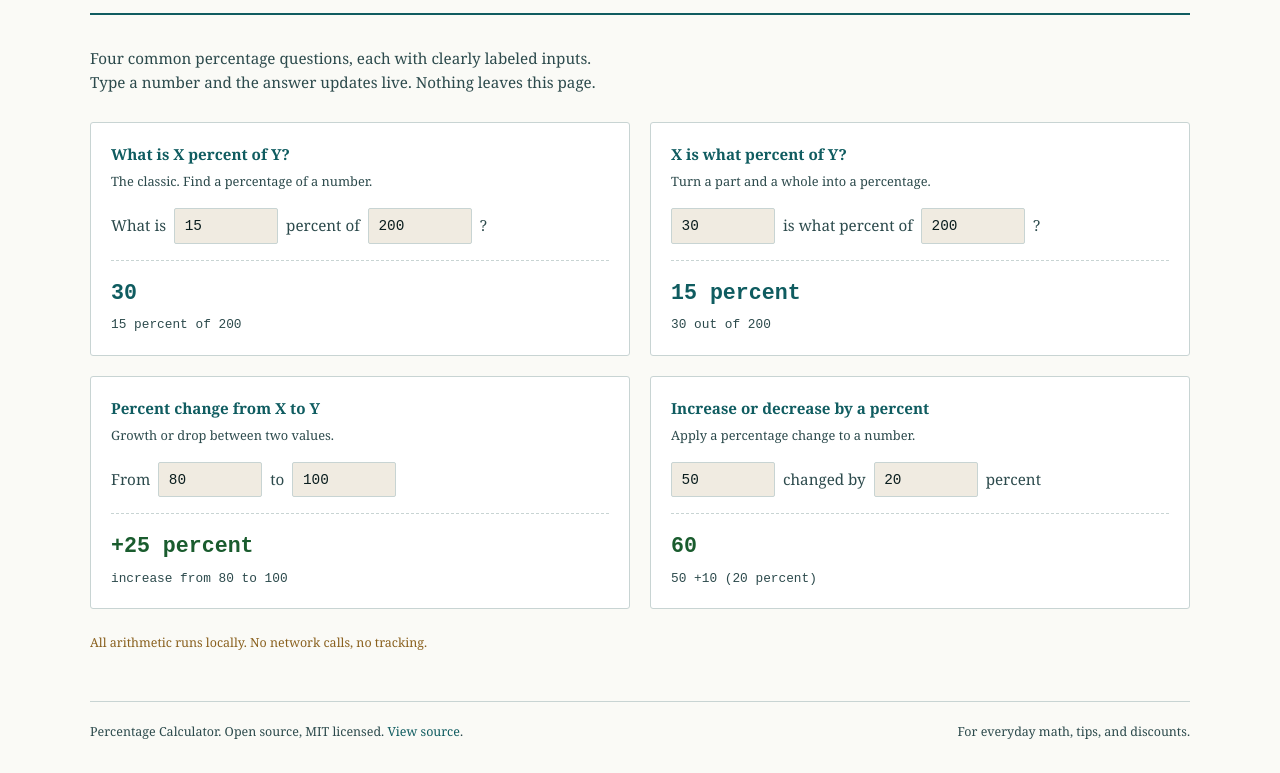
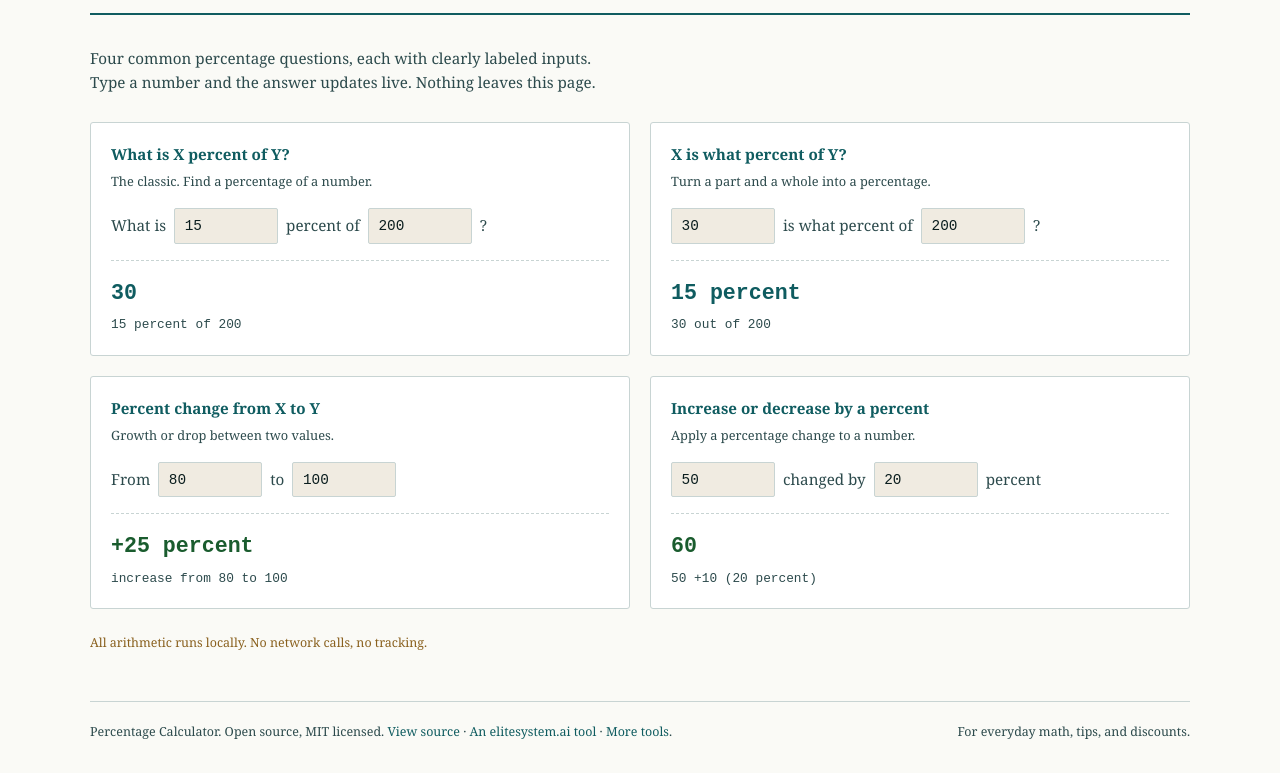
Before and after one commit to 0xelitesystem/percentage-calculator, a plain HTML site: page index.html in a window 1280 px wide. Shown: the part 97-870 px from the top of the page. Drawn offline with Linux system fonts and the light colour scheme.

Commit message:
Give the page title a real pitch

```diff
--- a/index.html
+++ b/index.html
@@ -3,7 +3,7 @@
 <head>
 <meta charset="UTF-8">
 <meta name="viewport" content="width=device-width, initial-scale=1.0">
-<title>Percentage Calculator</title>
+<title>Percentage Calculator - four common percentage questions</title>
 <meta name="description" content="Percentage Calculator">
 <meta property="og:title" content="Percentage Calculator">
 <meta property="og:description" content="Percentage Calculator">
@@ -181,7 +181,7 @@ footer a:hover { text-decoration: underline; }
 <div class="privacy-note">All arithmetic runs locally. No network calls, no tracking.</div>
 
 <footer>
-  <div>Percentage Calculator. Open source, MIT licensed. <a href="https://github.com/0xelitesystem/percentage-calculator" target="_blank" rel="noopener">View source</a>.</div>
+  <div>Percentage Calculator. Open source, MIT licensed. <a href="https://github.com/0xelitesystem/percentage-calculator" target="_blank" rel="noopener">View source</a> &middot; <a href="https://elitesystem.ai" target="_blank" rel="noopener">An elitesystem.ai tool</a> &middot; <a href="https://0xelitesystem.github.io/" target="_blank" rel="noopener">More tools</a>.</div>
   <div>For everyday math, tips, and discounts.</div>
 </footer>
 </div>
```
